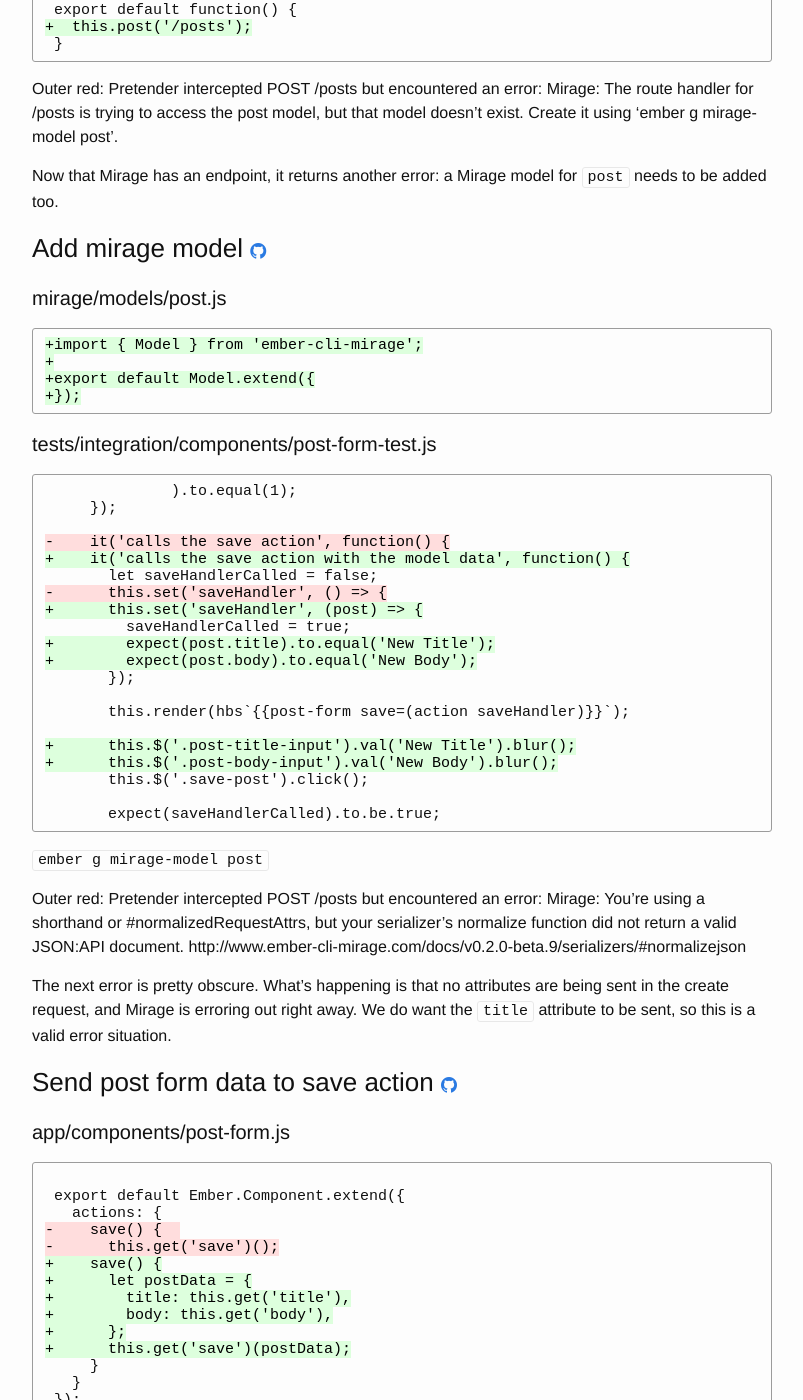
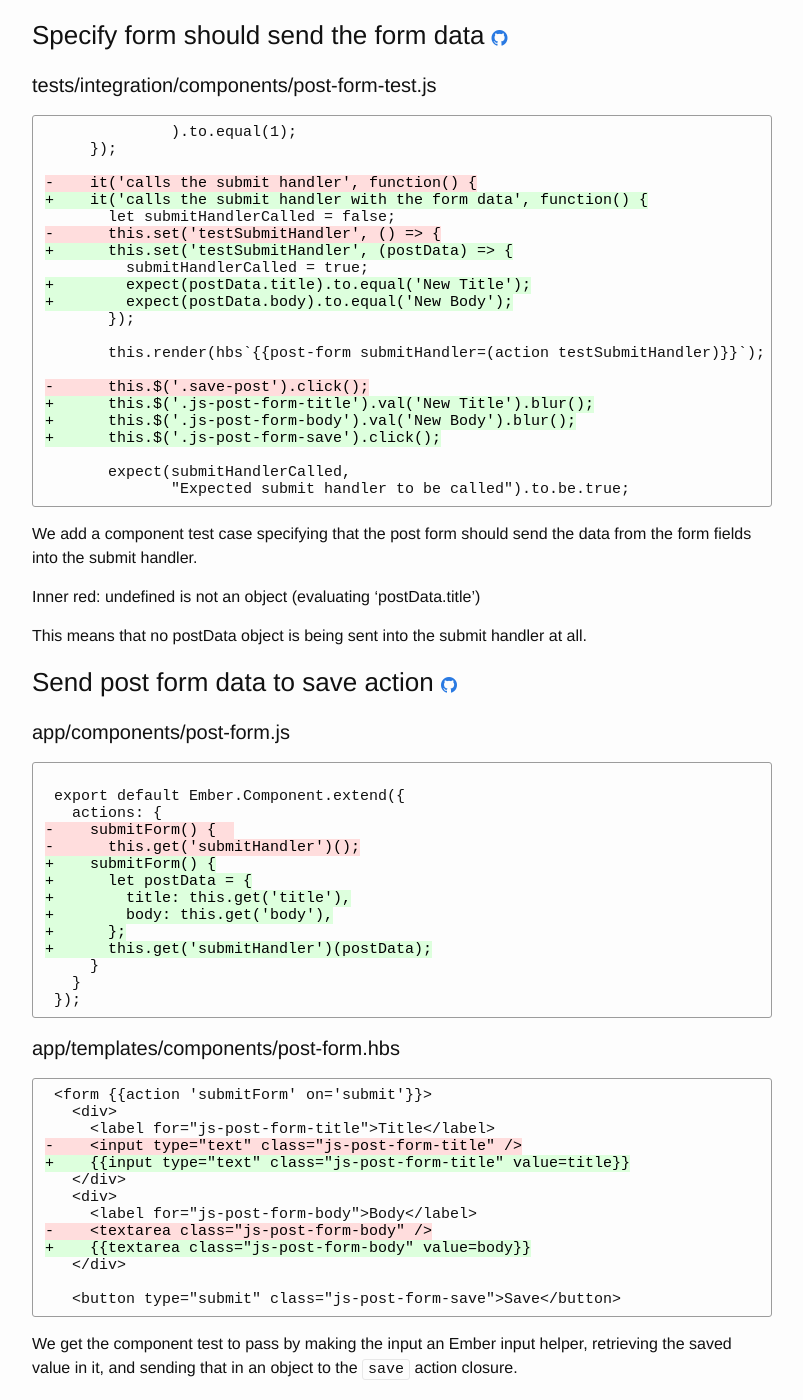
Before and after one commit to learn-tdd-in/learntdd.in, a Jekyll site: the page built from ember/index.md, in a window 1280 px wide and 1400 px high, scrolled down 14442 px. Shown: the whole window, without its empty margins (238-1041 px from the left). Built offline with Jekyll 4.4.1, drawn with Linux system fonts in a browser that asks for light colours; some of the changed text lies outside the part shown.

Commit message:
Update ember text

````diff
--- a/ember/_commits.md
+++ b/ember/_commits.md
@@ -38,7 +38,7 @@
 `ember g acceptance-test creating-a-blog-post`
 
 
-### Specify the feature for creating a blog post [<span class="octicon octicon-mark-github"></span>](https://github.com/learn-tdd-in/ember/commit/487178aa7989d742121177bfb737a287e7fb03db)
+### Specify the feature for creating a blog post [<span class="octicon octicon-mark-github"></span>](https://github.com/learn-tdd-in/ember/commit/48f8f9ce0ea79b0007fe6b8d0eedfcb67a35212f)
 
 #### tests/acceptance/creating-a-blog-post-test.js
 
@@ -51,16 +51,16 @@
 +  it('can create a blog post', function() {
 +    visit('/posts/new');
 +
-+    fillIn('.post-title-input', 'Test Post');
-+    fillIn('.post-body-input', 'This post is a test!');
-+    click('.save-post');
++    fillIn('.js-post-form-title', 'Test Post');
++    fillIn('.js-post-form-body', 'This post is a test!');
++    click('.js-post-form-save');
 
      andThen(function() {
 -      expect(currentPath()).to.equal('creating-a-blog-post');
 +      expect(currentPath()).to.equal('posts.show');
 +
-+      expect(find('.post-title').text()).to.include('Test Post');
-+      expect(find('.post-body').text()).to.include('This post is a test!');
++      expect(find('.js-post-detail-title').text()).to.include('Test Post');
++      expect(find('.js-post-detail-body').text()).to.include('This post is a test!');
      });
    });
  });{% endraw %}
@@ -71,7 +71,7 @@
 Red: The URL '/posts/new' did not match any routes in your application
 
 
-### Add new blog post route [<span class="octicon octicon-mark-github"></span>](https://github.com/learn-tdd-in/ember/commit/f2c61efef4b84744d1f9d46c7cfee4fbb6d13a6e)
+### Add new blog post route [<span class="octicon octicon-mark-github"></span>](https://github.com/learn-tdd-in/ember/commit/447b3b9c0a70ff1158d51191183965110b401a91)
 
 #### app/router.js
 
@@ -140,7 +140,7 @@
 The next error is simple: no `.post-title-input` field is found to fill text into.
 
 
-### Add post-form component scaffod [<span class="octicon octicon-mark-github"></span>](https://github.com/learn-tdd-in/ember/commit/8cc9a7d02f865d1e778471d714a389e83652a2a9)
+### Add post-form component scaffold [<span class="octicon octicon-mark-github"></span>](https://github.com/learn-tdd-in/ember/commit/5e7621a281644d80ff84d95a726fc1ac54feca0c)
 
 #### app/components/post-form.js
 
@@ -209,7 +209,7 @@
 Rather than just getting the test to pass by putting a form input on the route's template, we "write the code we wish we had." In this case, we wish we had a `post-form` component to use that would provide the form inputs for us. We generate it and go ahead and render it in our route template.
 
 
-### Specify form component should render the form [<span class="octicon octicon-mark-github"></span>](https://github.com/learn-tdd-in/ember/commit/4e05350d776394421139faa640c6795f141552e0)
+### Specify form component should render the form [<span class="octicon octicon-mark-github"></span>](https://github.com/learn-tdd-in/ember/commit/9a190f012e408eb770da8f1f9d7e7903e3500ad9)
 
 #### tests/integration/components/post-form-test.js
 
@@ -231,14 +231,14 @@
        this.render(hbs`{{post-form}}`);
 -      expect(this.$()).to.have.length(1);
 +
-+      var title = this.$('.post-title-input');
++      var title = this.$('.js-post-form-title');
 +      expect(title.length,
-+             'Element .post-title-input not found'
++             'Element .js-post-form-title not found'
 +             ).to.equal(1);
 +
-+      var body = this.$('.post-body-input');
++      var body = this.$('.js-post-form-body');
 +      expect(body.length,
-+             'Element .post-body-input not found'
++             'Element .js-post-form-body not found'
 +             ).to.equal(1);
      });
    }
@@ -254,7 +254,7 @@
 The default error message isn't the same because the Ember component tests use a different framework than acceptance tests, so we write a custom error message to match more closely.
 
 
-### Add form component markup [<span class="octicon octicon-mark-github"></span>](https://github.com/learn-tdd-in/ember/commit/1d19f3ba3317b1d53b160844095e27129c407d64)
+### Add form component markup [<span class="octicon octicon-mark-github"></span>](https://github.com/learn-tdd-in/ember/commit/f5b0315b2916d3913212f5cf53bf9c3e269a40e5)
 
 #### app/templates/components/post-form.hbs
 
@@ -262,15 +262,15 @@
 {% raw %}-{{yield}}
 +<form>
 +  <div>
-+    <label for="post-title-input">Title</label>
-+    <input type="text" class="post-title-input" />
++    <label for="js-post-form-title">Title</label>
++    <input type="text" class="js-post-form-title" />
 +  </div>
 +  <div>
-+    <label for="post-body-input">Body</label>
-+    <textarea class="post-body-input" />
++    <label for="js-post-form-body">Body</label>
++    <textarea class="js-post-form-body" />
 +  </div>
 +
-+  <button type="submit" class="save-post">Save</button>
++  <button type="submit" class="js-post-form-save">Save</button>
 +</form>{% endraw %}
 ```
 
@@ -279,7 +279,7 @@
 Now that we're rendering markup for the component, its unit test is able to find the title field and fill it in. The acceptance test also gets past the point of filling in the title, and now it hangs after clicking the save button. I'm not sure why, but I think it has to do with the fact that, since that form isn't wired up to any Ember behavior, the form is actually submitted in the browser, which closes down the Ember app. In any case, we need to get Ember handling the form submission.
 
 
-### Specify the component should call the save action [<span class="octicon octicon-mark-github"></span>](https://github.com/learn-tdd-in/ember/commit/ea13e0bf1fa801d93f181f319871eb8ac0e19080)
+### Specify the component should call the save action [<span class="octicon octicon-mark-github"></span>](https://github.com/learn-tdd-in/ember/commit/434666f6fd7f908039c62e29660093405cd2a567)
 
 #### tests/acceptance/creating-a-blog-post-test.js
 
@@ -301,34 +301,15 @@
      destroyApp(application);
    });
 
--  it('can create a blog post', function() {
--    visit('/posts/new');
--
--    fillIn('.post-title-input', 'Test Post');
--    fillIn('.post-body-input', 'This post is a test!');
--    click('.save-post');
--
--    andThen(function() {
--      expect(currentPath()).to.equal('posts.show');
--
--      expect(find('.post-title').text()).to.include('Test Post');
--      expect(find('.post-body').text()).to.include('This post is a test!');
--    });
--  });
-+  // it('can create a blog post', function() {
-+  //   visit('/posts/new');
-+  //
-+  //   fillIn('.post-title-input', 'Test Post');
-+  //   fillIn('.post-body-input', 'This post is a test!');
-+  //   click('.save-post');
-+  //
-+  //   andThen(function() {
-+  //     expect(currentPath()).to.equal('posts.show');
-+  //
-+  //     expect(find('.post-title').text()).to.include('Test Post');
-+  //     expect(find('.post-body').text()).to.include('This post is a test!');
-+  //   });
-+  // });
++  /*
+   it('can create a blog post', function() {
+     visit('/posts/new');
+
+...
+       expect(find('.js-post-detail-body').text()).to.include('This post is a test!');
+     });
+   });
++  */
  });{% endraw %}
 ```
 
@@ -336,21 +317,22 @@
 #### tests/integration/components/post-form-test.js
 
 ```diff
-{% raw %}              'Element .post-body-input not found'
+{% raw %}              'Element .js-post-form-body not found'
               ).to.equal(1);
      });
 +
-+    it('calls the save action', function() {
-+      let saveHandlerCalled = false;
-+      this.set('saveHandler', () => {
-+        saveHandlerCalled = true;
++    it('calls the submit handler', function() {
++      let submitHandlerCalled = false;
++      this.set('testSubmitHandler', () => {
++        submitHandlerCalled = true;
 +      });
 +
-+      this.render(hbs`{{post-form save=(action saveHandler)}}`);
++      this.render(hbs`{{post-form submitHandler=(action testSubmitHandler)}}`);
 +
 +      this.$('.save-post').click();
 +
-+      expect(saveHandlerCalled).to.be.true;
++      expect(submitHandlerCalled,
++             "Expected submit handler to be called").to.be.true;
 +    });
    }
  );{% endraw %}
@@ -363,7 +345,7 @@
 In order to get clear test output from the component test, we temporarily disable the acceptance test so it's only the component test causing the suite to hang.
 
 
-### Call save handler from post form [<span class="octicon octicon-mark-github"></span>](https://github.com/learn-tdd-in/ember/commit/cc42cdf4cc2b43c47295ae104fb9983ef5b467fa)
+### Call save handler from post form [<span class="octicon octicon-mark-github"></span>](https://github.com/learn-tdd-in/ember/commit/e2166b7fa70364f7f72f2b4d0e3fabec4a0efa0f)
 
 #### app/components/post-form.js
 
@@ -372,8 +354,8 @@
 
  export default Ember.Component.extend({
 +  actions: {
-+    save() {
-+      this.get('save')();
++    submitForm() {
++      this.get('submitHandler')();
 +    }
 +  }
  });{% endraw %}
@@ -384,10 +366,10 @@
 
 ```diff
 {% raw %}-<form>
-+<form {{action 'save' on='submit'}}>
++<form {{action 'submitForm' on='submit'}}>
    <div>
-     <label for="post-title-input">Title</label>
-     <input type="text" class="post-title-input" />{% endraw %}
+     <label for="js-post-form-title">Title</label>
+     <input type="text" class="js-post-form-title" />{% endraw %}
 ```
 
 
@@ -411,34 +393,15 @@
      destroyApp(application);
    });
 
--  // it('can create a blog post', function() {
--  //   visit('/posts/new');
--  //
--  //   fillIn('.post-title-input', 'Test Post');
--  //   fillIn('.post-body-input', 'This post is a test!');
--  //   click('.save-post');
--  //
--  //   andThen(function() {
--  //     expect(currentPath()).to.equal('posts.show');
--  //
--  //     expect(find('.post-title').text()).to.include('Test Post');
--  //     expect(find('.post-body').text()).to.include('This post is a test!');
--  //   });
--  // });
-+  it('can create a blog post', function() {
-+    visit('/posts/new');
-+
-+    fillIn('.post-title-input', 'Test Post');
-+    fillIn('.post-body-input', 'This post is a test!');
-+    click('.save-post');
-+
-+    andThen(function() {
-+      expect(currentPath()).to.equal('posts.show');
-+
-+      expect(find('.post-title').text()).to.include('Test Post');
-+      expect(find('.post-body').text()).to.include('This post is a test!');
-+    });
-+  });
+-  /*
+   it('can create a blog post', function() {
+     visit('/posts/new');
+
+...
+       expect(find('.js-post-detail-body').text()).to.include('This post is a test!');
+     });
+   });
+-  */
  });{% endraw %}
 ```
 
@@ -451,7 +414,7 @@
 Now it errors out because we aren't passing a save action closure into the component.
 
 
-### Add new post controller for save action [<span class="octicon octicon-mark-github"></span>](https://github.com/learn-tdd-in/ember/commit/2b9d5d4bc199ad2f55d4e56368b915cb8fdbb0f3)
+### Add new post controller for save action [<span class="octicon octicon-mark-github"></span>](https://github.com/learn-tdd-in/ember/commit/e92ba857eb3b8f7c42b8204d4b1193c3b17ee581)
 
 #### app/controllers/posts/new.js
 
@@ -474,7 +437,7 @@
 {% raw %} <h1>New Post</h1>
 
 -{{post-form}}
-+{{post-form save=(action "userSavedPost")}}{% endraw %}
++{{post-form submitHandler=(action "savePost")}}{% endraw %}
 ```
 
 
@@ -514,7 +477,7 @@
 Now the acceptance test successfully attempts to transition to the `posts.show` route, but it doesn't yet exist.
 
 
-### Add posts.show route [<span class="octicon octicon-mark-github"></span>](https://github.com/learn-tdd-in/ember/commit/41c5dcc9f3cdb9d279e632fa2bcf64483cb835a1)
+### Add posts.show route [<span class="octicon octicon-mark-github"></span>](https://github.com/learn-tdd-in/ember/commit/708cf647e20a07a7a1f639364ef9f3453c8ab8c3)
 
 #### app/router.js
 
@@ -579,7 +542,7 @@
 Now the acceptance test is able to display the `posts.show` route, but it can't find the post's title on the page, because we aren't rendering anything to the screen yet.
 
 
-### Add detail component scaffold [<span class="octicon octicon-mark-github"></span>](https://github.com/learn-tdd-in/ember/commit/adba235bc69c9401460fe50eac8a42f8e40ba613)
+### Add detail component scaffold [<span class="octicon octicon-mark-github"></span>](https://github.com/learn-tdd-in/ember/commit/80ab3405ecd0101ecb83be0d7d640a004f602380)
 
 #### app/components/post-detail.js
 
@@ -648,7 +611,7 @@
 Again, instead of making the acceptance test pass as quickly as possible, we "write the code we wish we had": a post display component.
 
 
-### Specify detail component should display model fields [<span class="octicon octicon-mark-github"></span>](https://github.com/learn-tdd-in/ember/commit/0548262cbf15b7075e935b3ac0280cc904f67c9a)
+### Specify detail component should display model fields [<span class="octicon octicon-mark-github"></span>](https://github.com/learn-tdd-in/ember/commit/38f0753e6768e767aefaefabc20e632e089c5565)
 
 #### tests/integration/components/post-detail-test.js
 
@@ -671,8 +634,8 @@
 -      this.render(hbs`{{post-detail}}`);
 -      expect(this.$()).to.have.length(1);
 +      this.render(hbs`{{post-detail post=testModel}}`);
-+      expect(this.$('.post-title').text()).to.include('Test Title');
-+      expect(this.$('.post-body').text()).to.include('This is a test post!');
++      expect(this.$('.js-post-detail-title').text()).to.include('Test Title');
++      expect(this.$('.js-post-detail-body').text()).to.include('This is a test post!');
      });
    }
  );{% endraw %}
@@ -683,15 +646,15 @@
 Inner red: expected '' to equal 'Test Title'
 
 
-### Add post detail display markup [<span class="octicon octicon-mark-github"></span>](https://github.com/learn-tdd-in/ember/commit/12e02195d8270ba778e2a4d360063651b1431778)
+### Add post detail display markup [<span class="octicon octicon-mark-github"></span>](https://github.com/learn-tdd-in/ember/commit/6b59744d5bc97bbeb16f9d8ce56f33d1076d5a4f)
 
 #### app/templates/components/post-detail.hbs
 
 ```diff
 {% raw %}-{{yield}}
-+<h1 class="post-title">{{post.title}}</h1>
++<h2 class="js-post-detail-title">{{post.title}}</h2>
 +
-+<div class="post-body">
++<div class="js-post-detail-body">
 +  {{post.body}}
 +</div>{% endraw %}
 ```
@@ -703,7 +666,7 @@
 The acceptance test still has the same error, because we aren't passing the model into the component.
 
 
-### Hook routes into post model [<span class="octicon octicon-mark-github"></span>](https://github.com/learn-tdd-in/ember/commit/46d63cb5edf2e697b3ea755f71079351db79136d)
+### Hook routes into post model [<span class="octicon octicon-mark-github"></span>](https://github.com/learn-tdd-in/ember/commit/045a9b40a028dda7e7fe6edafe10a4b9534e021f)
 
 #### app/controllers/posts/new.js
 
@@ -757,7 +720,7 @@
 With this logic added, the acceptance test errors out quickly: there _is_ no `post` model.
 
 
-### Add post model [<span class="octicon octicon-mark-github"></span>](https://github.com/learn-tdd-in/ember/commit/86b9ffdf1b253783c95d1b4e94adcc1378ab376d)
+### Add post model [<span class="octicon octicon-mark-github"></span>](https://github.com/learn-tdd-in/ember/commit/bd8f5a399e48c69f5706760ecf4946cdc95feeba)
 
 #### app/models/post.js
 
@@ -802,7 +765,7 @@
 Next we get an error from Mirage, our fake server. It needs a corresponding post creation endpoint created.
 
 
-### Add mirage create post route [<span class="octicon octicon-mark-github"></span>](https://github.com/learn-tdd-in/ember/commit/1acbf254fb219c1c67470d7e6bf3caf7ea45e7db)
+### Add mirage create post route [<span class="octicon octicon-mark-github"></span>](https://github.com/learn-tdd-in/ember/commit/c71f84bb323f1fb361ad936ce9d67a1faab41598)
 
 #### mirage/config.js
 
@@ -817,7 +780,7 @@
 Now that Mirage has an endpoint, it returns another error: a Mirage model for `post` needs to be added too.
 
 
-### Add mirage model [<span class="octicon octicon-mark-github"></span>](https://github.com/learn-tdd-in/ember/commit/1e3b4f67363063e13ec1ff013acc2d0efc835a90)
+### Add mirage model [<span class="octicon octicon-mark-github"></span>](https://github.com/learn-tdd-in/ember/commit/bf770a5ef1b3834aa936f919e165860d8ffbe6db)
 
 #### mirage/models/post.js
 
@@ -828,6 +791,14 @@
 +});{% endraw %}
 ```
 
+`ember g mirage-model post`
+
+Outer red: Pretender intercepted POST /posts but encountered an error: Mirage: You're using a shorthand or #normalizedRequestAttrs, but your serializer's normalize function did not return a valid JSON:API document. http://www.ember-cli-mirage.com/docs/v0.2.x/serializers/#normalizejson
+
+The next error is pretty obscure. What's happening is that no attributes are being sent in the create request, and Mirage is erroring out right away. We do want the `title` attribute to be sent, so this is a valid error situation.
+
+
+### Specify form should send the form data [<span class="octicon octicon-mark-github"></span>](https://github.com/learn-tdd-in/ember/commit/551be91eb2d89d10390b8388881501809e74ffa9)
 
 #### tests/integration/components/post-form-test.js
 
@@ -835,33 +806,35 @@
 {% raw %}              ).to.equal(1);
      });
 
--    it('calls the save action', function() {
-+    it('calls the save action with the model data', function() {
-       let saveHandlerCalled = false;
--      this.set('saveHandler', () => {
-+      this.set('saveHandler', (post) => {
-         saveHandlerCalled = true;
-+        expect(post.title).to.equal('New Title');
-+        expect(post.body).to.equal('New Body');
+-    it('calls the submit handler', function() {
++    it('calls the submit handler with the form data', function() {
+       let submitHandlerCalled = false;
+-      this.set('testSubmitHandler', () => {
++      this.set('testSubmitHandler', (postData) => {
+         submitHandlerCalled = true;
++        expect(postData.title).to.equal('New Title');
++        expect(postData.body).to.equal('New Body');
        });
 
-       this.render(hbs`{{post-form save=(action saveHandler)}}`);
+       this.render(hbs`{{post-form submitHandler=(action testSubmitHandler)}}`);
 
-+      this.$('.post-title-input').val('New Title').blur();
-+      this.$('.post-body-input').val('New Body').blur();
-       this.$('.save-post').click();
+-      this.$('.save-post').click();
++      this.$('.js-post-form-title').val('New Title').blur();
++      this.$('.js-post-form-body').val('New Body').blur();
++      this.$('.js-post-form-save').click();
 
-       expect(saveHandlerCalled).to.be.true;{% endraw %}
+       expect(submitHandlerCalled,
+              "Expected submit handler to be called").to.be.true;{% endraw %}
 ```
 
-`ember g mirage-model post`
+We add a component test case specifying that the post form should send the data from the form fields into the submit handler.
 
-Outer red: Pretender intercepted POST /posts but encountered an error: Mirage: You're using a shorthand or #normalizedRequestAttrs, but your serializer's normalize function did not return a valid JSON:API document. http://www.ember-cli-mirage.com/docs/v0.2.0-beta.9/serializers/#normalizejson
+Inner red: undefined is not an object (evaluating 'postData.title')
 
-The next error is pretty obscure. What's happening is that no attributes are being sent in the create request, and Mirage is erroring out right away. We do want the `title` attribute to be sent, so this is a valid error situation.
+This means that no postData object is being sent into the submit handler at all.
 
 
-### Send post form data to save action [<span class="octicon octicon-mark-github"></span>](https://github.com/learn-tdd-in/ember/commit/aecc5c72d2ce4c23370669eb50a8abbc072f4316)
+### Send post form data to save action [<span class="octicon octicon-mark-github"></span>](https://github.com/learn-tdd-in/ember/commit/617a5694b0a54bf1ad5f931535aa9405aa980464)
 
 #### app/components/post-form.js
 
@@ -869,14 +842,14 @@
 {% raw %}
  export default Ember.Component.extend({
    actions: {
--    save() {
--      this.get('save')();
-+    save() {
+-    submitForm() {
+-      this.get('submitHandler')();
++    submitForm() {
 +      let postData = {
 +        title: this.get('title'),
 +        body: this.get('body'),
 +      };
-+      this.get('save')(postData);
++      this.get('submitHandler')(postData);
      }
    }
  });{% endraw %}
@@ -886,19 +859,19 @@
 #### app/templates/components/post-form.hbs
 
 ```diff
-{% raw %} <form {{action 'save' on='submit'}}>
+{% raw %} <form {{action 'submitForm' on='submit'}}>
    <div>
-     <label for="post-title-input">Title</label>
--    <input type="text" class="post-title-input" />
-+    {{input type="text" class="post-title-input" value=title}}
+     <label for="js-post-form-title">Title</label>
+-    <input type="text" class="js-post-form-title" />
++    {{input type="text" class="js-post-form-title" value=title}}
    </div>
    <div>
-     <label for="post-body-input">Body</label>
--    <textarea class="post-body-input" />
-+    {{textarea class="post-body-input" value=body}}
+     <label for="js-post-form-body">Body</label>
+-    <textarea class="js-post-form-body" />
++    {{textarea class="js-post-form-body" value=body}}
    </div>
 
-   <button type="submit" class="save-post">Save</button>{% endraw %}
+   <button type="submit" class="js-post-form-save">Save</button>{% endraw %}
 ```
 
 We get the component test to pass by making the input an Ember input helper, retrieving the saved value in it, and sending that in an object to the `save` action closure.
@@ -908,7 +881,7 @@
 Now the acceptance test still gives the same error, and in this case the tests aren't that helpful to guide us to why. What's going on is that the Ember Data `post` model doesn't have any fields defined on it, so it isn't saved and retrieved by the show page.
 
 
-### Add fields to post model [<span class="octicon octicon-mark-github"></span>](https://github.com/learn-tdd-in/ember/commit/9f466f9615c0067267cbf4799b5c858a1fb7aee7)
+### Add fields to post model [<span class="octicon octicon-mark-github"></span>](https://github.com/learn-tdd-in/ember/commit/b3f4eb34e701c8f2d94c975655298285ee8c00ac)
 
 #### app/models/post.js
 
@@ -929,7 +902,7 @@
 The next error is in Mirage again: we now get to the post show page, but Mirage isn't configured to retrieve a post by ID.
 
 
-### Add mirage get post route [<span class="octicon octicon-mark-github"></span>](https://github.com/learn-tdd-in/ember/commit/4f2388005996265019a312a7c5abe4c5c508012e)
+### Add mirage get post route [<span class="octicon octicon-mark-github"></span>](https://github.com/learn-tdd-in/ember/commit/d60e43f6219aab69a0339a87dfd5b445065f2b40)
 
 #### mirage/config.js
 
````
Also changed, not shown: other parts of ember/_commits.md (+3 -3 lines).
